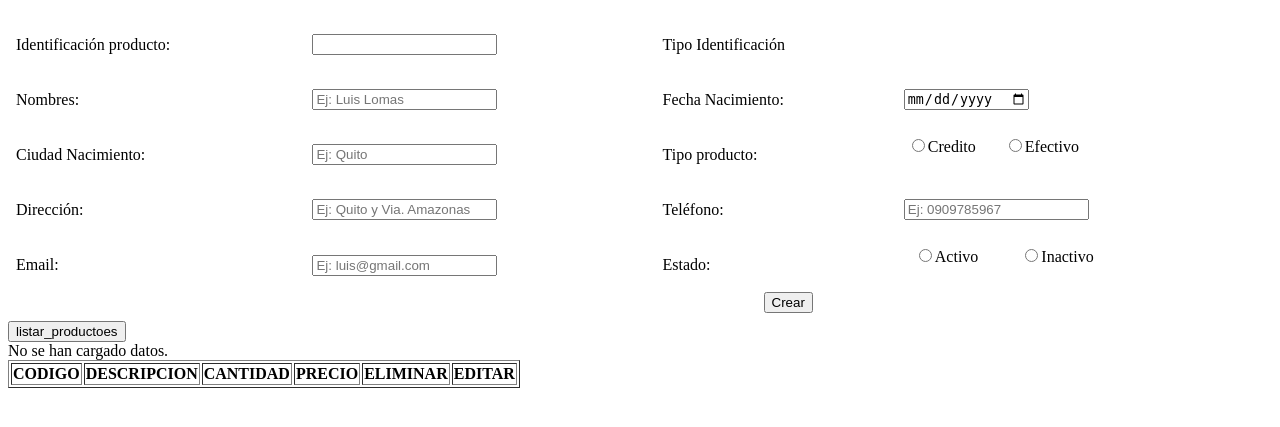
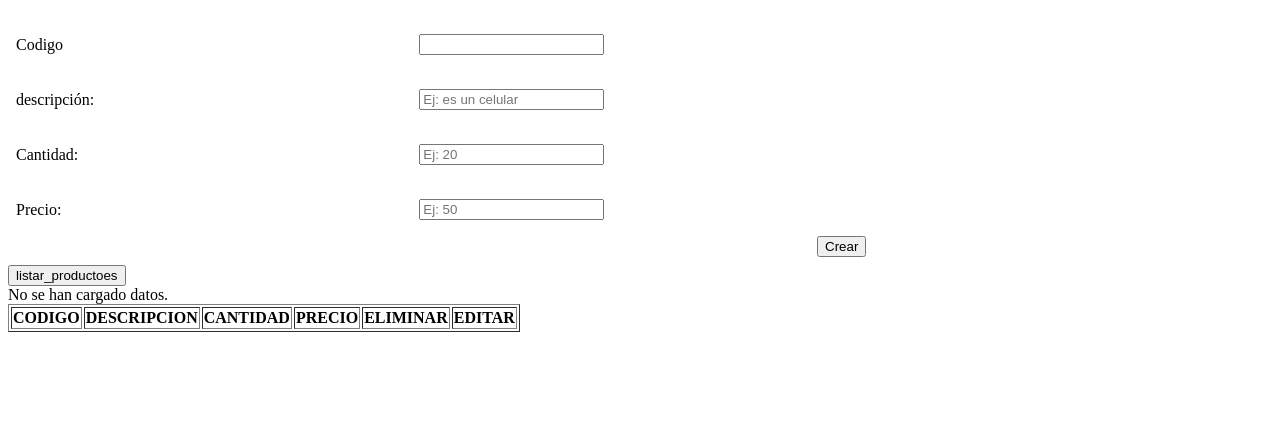
Before and after one commit to Jhonnyshadow/examenphp, a PHP site: page / in a window 1280 px wide. Shown: the top 427 px of the page. Run offline with PHP 8.4, Linux system fonts and the light colour scheme; lists and menus that the app fills with data are empty.

Commit message:
Update index.php

```diff
--- a/index.php
+++ b/index.php
@@ -19,50 +19,28 @@ require_once './model/Producto.php';
                                                         <input type="hidden" name="opcion" value="crear_producto">
                                                         <center><table style=" width: 100%;   border-collapse: collapse;width: 100%;">
                                                                 <tr>
-                                                                    <td style="text-align: left;padding: 8px;color: black;"><br>Identificación producto:</br></td>
-                                                                    <td style="text-align: left;padding: 8px;color: black;"><br><input type="text" name="idproducto" id="idproducto" maxlength="13"></br></td>
-                                                                    <td style="text-align: left;padding: 8px;color: black;"><br>Tipo Identificación</br></td>
+                                                                    <td style="text-align: left;padding: 8px;color: black;"><br>Codigo</br></td>
+                                                                    <td style="text-align: left;padding: 8px;color: black;"><br><input type="text" name="codigo" id="codigo" maxlength="13"></br></td>
+
 </tr>
                                                                 <tr>
-                                                                    <td style="text-align: left;padding: 8px;color: black;"><br>Nombres:</br></td>
-                                                                    <td style="text-align: left;padding: 8px;color: black;"><br><input title="Se necesita un nombre" placeholder="Ej: Luis Lomas" pattern="^[a-zA-Z]+[ ][a-zA-Z]+"  type="text" name="nombreproducto" maxlength="100" >  </br></td>
-                                                                    <td style="text-align: left;padding: 8px;color: black;"><br>Fecha Nacimiento:</br></td>
-                                                                    <td style="text-align: left;padding: 8px;color: black;"><br><input type="date" name="fecnacproducto" required="true" autocomplete="off"  max="today" min="01-01-1800"  value="<?php echo date('d-m-Y'); ?>"></br></td>
+                                                                    <td style="text-align: left;padding: 8px;color: black;"><br>descripción:</br></td>
+                                                                    <td style="text-align: left;padding: 8px;color: black;"><br><input title="Se necesita un nombre" placeholder="Ej: es un celular" type="text" name="descripcion" maxlength="100" >  </br></td>
+
                                                                 </tr>
                                                                 <tr>
-                                                                    <td style="text-align: left;padding: 8px;color: black;"><br>Ciudad Nacimiento:</br></td>
-                                                                    <td style="text-align: left;padding: 8px;color: black;"><br><input placeholder="Ej: Quito" pattern="^[A-Za-z]+" type="text" name="ciudnacproducto" maxlength="50">                    </br></td>
-                                                                    <td style="text-align: left;padding: 8px;color: black;"><br>Tipo producto:</br></td>
-                                                                    <td style="text-align: left;padding: 8px;color: black;">
-                                                                        <table>
-                                                                            <tr>
-                                                                                <td><input type="radio" name="tipoproducto" value='true' required="true">Credito</td>
-                                                                                <td width="20"></td>
-                                                                                <td><input type="radio" name="tipoproducto" value='false' required="true">Efectivo</td>
-                                                                            </tr>
-                                                                        </table>
-                                                                    </td>
+                                                                    <td style="text-align: left;padding: 8px;color: black;"><br>Cantidad:</br></td>
+                                                                    <td style="text-align: left;padding: 8px;color: black;"><br><input placeholder="Ej: 20"type="text" name="cantidad" maxlength="50">                    </br></td>
+
+
+
                                                                 </tr>
                                                                 <tr>
-                                                                    <td style="text-align: left;padding: 8px;color: black;"><br>Dirección:</br></td>
-                                                                    <td style="text-align: left;padding: 8px;color: black;"><br><input placeholder="Ej: Quito y Via. Amazonas" pattern="^[0-9A-Za-z- ]+" type="text" name="direccionproducto" maxlength="100" ></br></td>
-                                                                    <td style="text-align: left;padding: 8px;color: black;"><br>Teléfono:</br></td>
-                                                                    <td style="text-align: left;padding: 8px;color: black;"><br><input placeholder="Ej: 0909785967" pattern="^[0-9]+" type="tel" name="telefonoproducto" maxlength="10" ></br></td>
+                                                                    <td style="text-align: left;padding: 8px;color: black;"><br>Precio:</br></td>
+                                                                    <td style="text-align: left;padding: 8px;color: black;"><br><input placeholder="Ej: 50" type="text" name="precio" maxlength="100" ></br></td>
+
                                                                 </tr>
-                                                                <tr>
-                                                                    <td style="text-align: left;padding: 8px;color: black;"><br>Email:</br></td>
-                                                                    <td style="text-align: left;padding: 8px;color: black;"><br><input type="text" name="emailproducto" maxlength="50" placeholder="Ej: luis@gmail.com" pattern="^[a-zA-Z0-9.!#$%&'*+/=?^_`{|}~-]+@[a-zA-Z0-9-]+(?:\.[a-zA-Z0-9-]+)*$"  ></br></td>
-                                                                    <td style="text-align: left;padding: 8px;color: black;"><br>Estado:</br></td>
-                                                                    <td style="text-align: left;padding: 8px;color: black;">
-                                                                        <table>
-                                                                            <tr>
-                                                                                <td style="text-align: left;padding: 8px;color: black;"><input type="radio" name="estadoproducto" value='true' >Activo</td>
-                                                                                <td width="20"></td>
-                                                                                <td style="text-align: left;padding: 8px;color: black;"><input type="radio" name="estadoproducto" value='false' >Inactivo</td>
-                                                                            </tr>
-                                                                        </table>
-                                                                    </td>
-                                                                </tr>
+
                                                                 <td>
                                                                 <td style="padding: 8px;color: black;" colspan="4"><center><input type="submit" value="Crear" class="btn btn-sm" ></center></td>
                                                                 </td>
```
